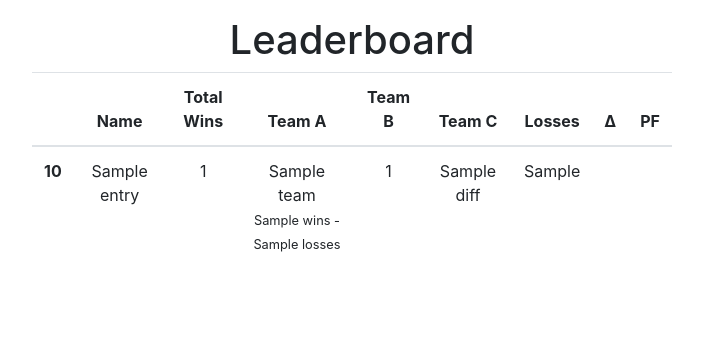
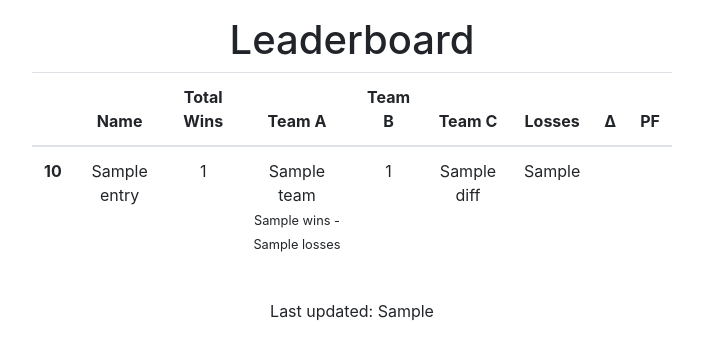
Before and after one commit to jamesdc2/nfl_pool, a Flask app: template templates/leaderboard.html in a window 1280 px wide. Shown: the top 360 px of the page, without its empty margins (288-991 px from the left). Run offline with Flask 2, Linux system fonts and the light colour scheme; the template is opened without the code that fills it: most values are stand-ins (such as "Sample title", 1, 10 or a date in 2020); some libraries are stand-ins or nearby versions.

Commit message:
Added last modified time

```diff
--- a/app.py
+++ b/app.py
@@ -1,14 +1,21 @@
 from flask import Flask,render_template
+import os
+import time
 app = Flask(__name__)
 
 from pool import Leaderboard
 
-leaderboard = Leaderboard().from_csv('data/entries.csv','data/nfl_standings_week1_2.csv')
+standings_file = 'data/nfl_standings_week1_2.csv'
+leaderboard = Leaderboard().from_csv('data/entries.csv',standings_file)
 
 @app.route('/')
 def index():
+
+    statbuf = os.stat(standings_file)
+    last_mod = time.strftime('%Y-%m-%d %H:%M:%S', time.localtime(statbuf.st_mtime))
+
     entries = sorted(leaderboard.entries, key=lambda e: (-e.total_wins,e.total_losses,-e.diff))
-    return render_template('leaderboard.html',leaderboard=enumerate(entries))
+    return render_template('leaderboard.html',leaderboard=enumerate(entries),last_mod=last_mod)
 
 
 if __name__ == "__main__":
--- a/templates/leaderboard.html
+++ b/templates/leaderboard.html
@@ -34,4 +34,5 @@
   {% endfor %}
   </tbody>
 </table>
+<p>Last updated: {{ last_mod }}</p>
 {% endblock %}
```
